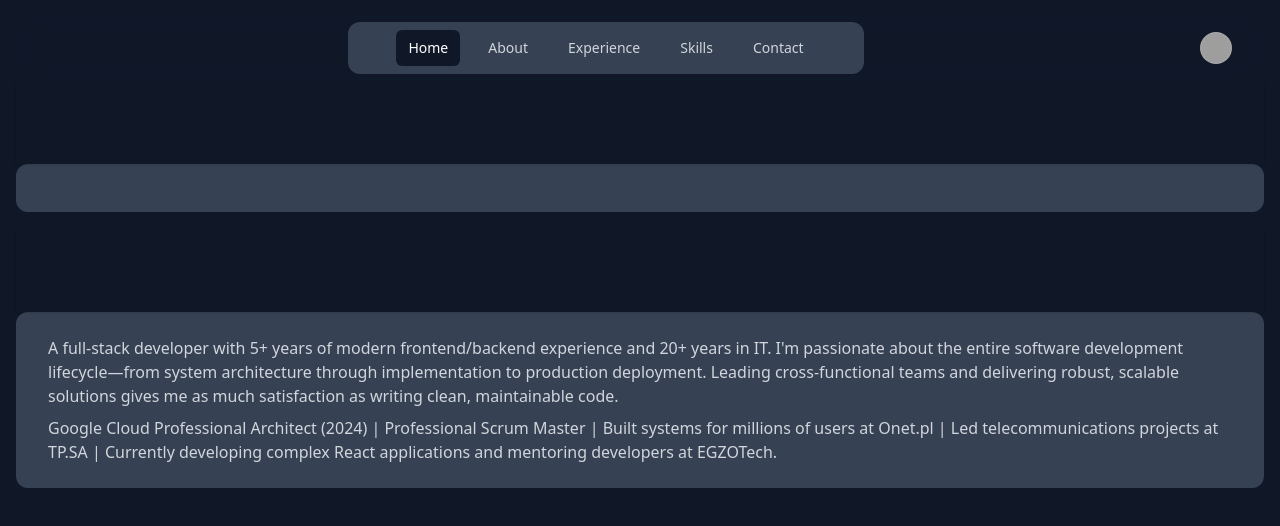
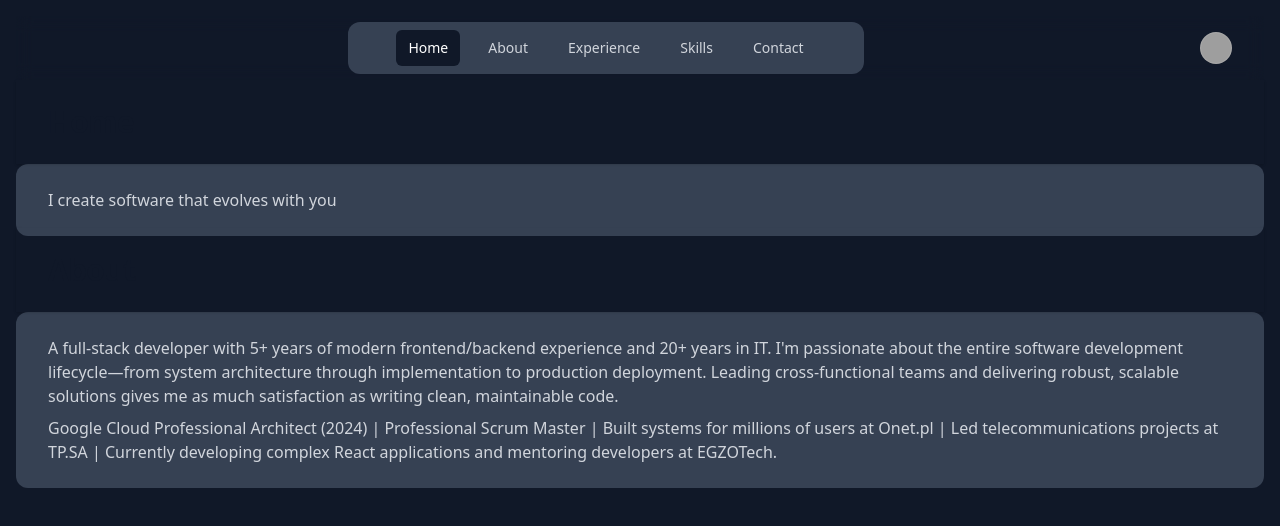
Before and after one commit to rlukawski/personal-website, a React (Vite) app: page /#home in a window 1280 px wide. Shown: the top 526 px of the page. Built offline with nearby package versions, Linux system fonts and the light colour scheme; grey boxes are pictures that could not be loaded.

Commit message:
Update Home

```diff
--- a/src/components/Home.tsx
+++ b/src/components/Home.tsx
@@ -9,7 +9,9 @@ export const Home = () => {
         </div>
       </header>
       <main className="h-16">
-        <div className="mx-auto max-w-7xl px-4 py-6 sm:px-6 lg:px-8 bg-gray-700 rounded-xl text-gray-300"></div>
+        <div className="mx-auto max-w-7xl px-4 py-6 sm:px-6 lg:px-8 bg-gray-700 rounded-xl text-gray-300">
+          <p>I create software that evolves with you</p>
+        </div>
       </main>
     </>
   );
```
